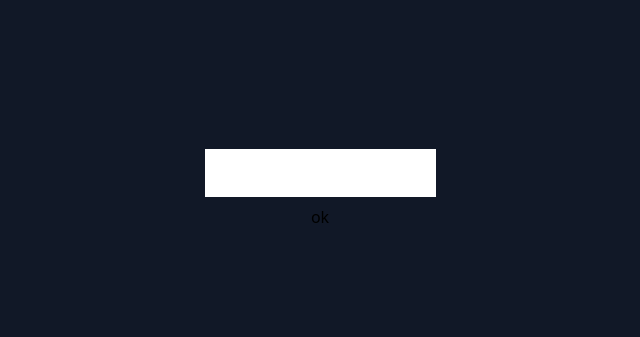
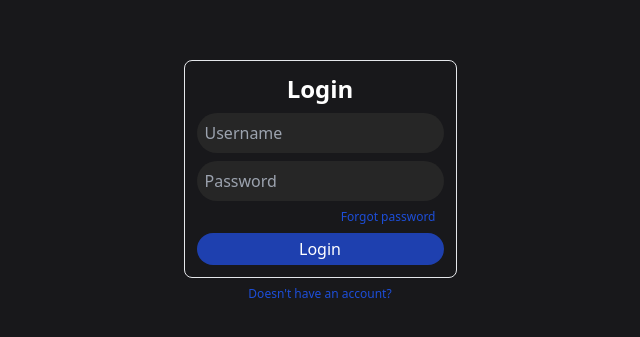
Before and after one commit to SammarJuneja/DairyApp, a SvelteKit app: page /login in a window 1280 px wide. Shown: the part 215-552 px from the top of the page, without its empty margins (320-960 px from the left). Built offline with nearby package versions, Linux system fonts and the light colour scheme.

Commit message:
Add userFunctions

```diff
--- /dev/null
+++ b/src/lib/apiFunctions/userFunction.ts
@@ -0,0 +1,55 @@
+
+// Register/Signup
+export async function register(username: string, email: string, password: string) {
+    try {
+        const response = await fetch("/api/user/register", {
+            method: "POST",
+            headers: {
+                "Content-Type": "application/json"
+            },
+            body: JSON.stringify({
+                username: username,
+                email: email,
+                password: password
+            }),
+        });
+
+        if (!response.ok) {
+            const errorData = await response.json();
+            throw new Error(`Signup failed: ${errorData.message || "Unknown error"}`);
+        }
+
+        const data = await response.json();
+        return data;
+    } catch (error: any) {
+        console.error("Signup error:", error);
+        return { message: error.message || "An unexpected error occurred." };
+    }
+}
+
+// Login
+export async function login(username: string, password: string) {
+    try {
+        const response = await fetch("/api/user/login", {
+            method: "POST",
+            headers: {
+                "Content-Type": "application/json"
+            },
+            body: JSON.stringify({
+                username: username,
+                password: password
+            }),
+        });
+
+        if (!response.ok) {
+            const errorData = await response.json();
+            throw new Error(`Login failed: ${errorData.message || "Unknown error"}`);
+        }
+
+        const data = await response.json();
+        return data;
+    } catch (error: any) {
+        console.error("Login error:", error);
+        return { message: error.message || "An unexpected error occurred." };
+    }
+}
--- a/src/routes/+page.svelte
+++ b/src/routes/+page.svelte
@@ -3,13 +3,13 @@
 
 </script>
 
-<div class="flex flex-col h-screen items-center justify-center bg-gray-900">
-    <div class="flex flex-col items-center justify-center rounded-md w-40 text-bold text-lg text-neutral-900 bg-neutral-900">
+<div class="flex flex-col h-screen items-center justify-center bg-neutral-900">
+    <div class="flex flex-col items-center justify-center rounded-md w-40 text-bold text-lg text-neutral-900 bg-neutral-800">
         <button on:click={() => {
             goto("/signup");
-        }} class="rounded-md p-1 m-2 w-20 bg-blue-600">Signup</button>
+        }} class="rounded-md p-1 m-2 w-20 bg-blue-700">Signup</button>
         <button on:click={() => {
             goto("/login");
-        }} class="rounded-md p-1 m-2 w-20 bg-gray-700">Login</button>
+        }} class="rounded-md p-1 m-2 w-20 bg-gray-600">Login</button>
     </div>
 </div>
--- a/src/routes/login/+page.svelte
+++ b/src/routes/login/+page.svelte
@@ -1,7 +1,33 @@
-<div class="flex flex-col h-screen bg-gray-900 items-center justify-center">
-    <div class="ronded-md flex flex-col p-2">
-        <input type="text">
-        <input type="text">
+<script lang="ts">
+  import { goto } from "$app/navigation";
+  import { login as userLogin } from "$lib/apiFunctions/userFunction.js";
+
+  let username: string = "";
+  let password: string = "";
+
+  async function login() {
+    let usernameInput = (document.getElementById("username") as HTMLInputElement)?.value;
+    let passwordInput = (document.getElementById("password") as HTMLInputElement)?.value;
+
+    await userLogin(usernameInput, passwordInput);
+  }
+</script>
+
+<div class="flex flex-col h-screen bg-zinc-900 items-center justify-center">
+    <div class="flex flex-col text-white gap-2 p-3 border rounded-lg">
+        <h3 class="text-center text-2xl font-bold">Login</h3>
+        <input id="username" class="p-2 bg-neutral-800 rounded-full outline-none" type="text" placeholder="Username">
+        <input id="password" class="p-2 bg-neutral-800 rounded-full outline-none" type="password" placeholder="Password">
+        <span class="text-xs font-thin text-blue-700 text-end mr-2">
+            <button on:click={() => {
+                goto("/forgotpass");
+            }}>Forgot password</button>
+        </span>
+        <button on:click={login} class="p-1 text-white font-medium bg-blue-800 rounded-full w-full">Login</button>
     </div>
-    <button>ok</button>
+    <span class="text-xs text-blue-700 text-end m-2">
+        <button on:click={() => {
+            goto("/signup");
+        }}>Doesn't have an account?</button>
+    </span>
 </div>
```
